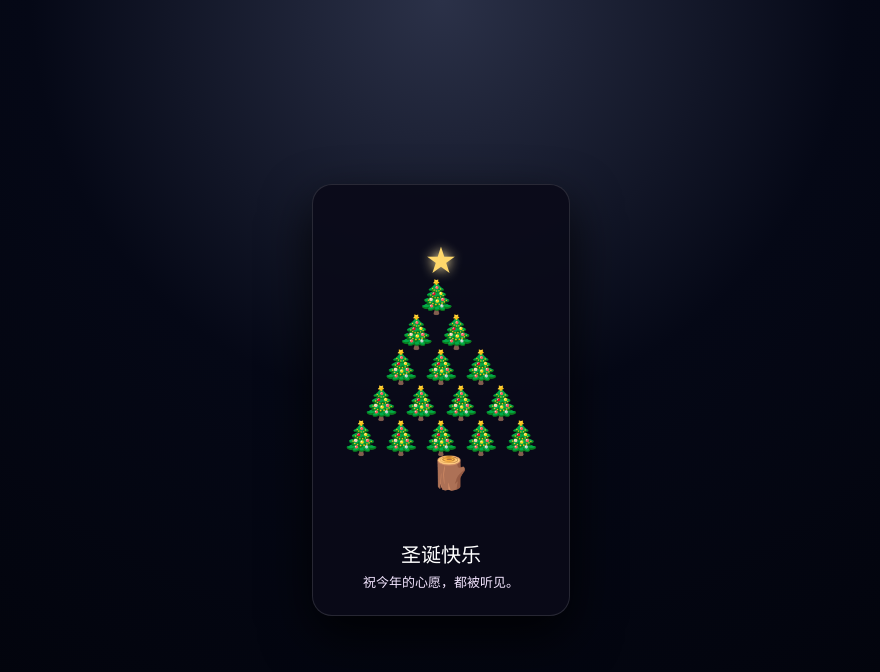
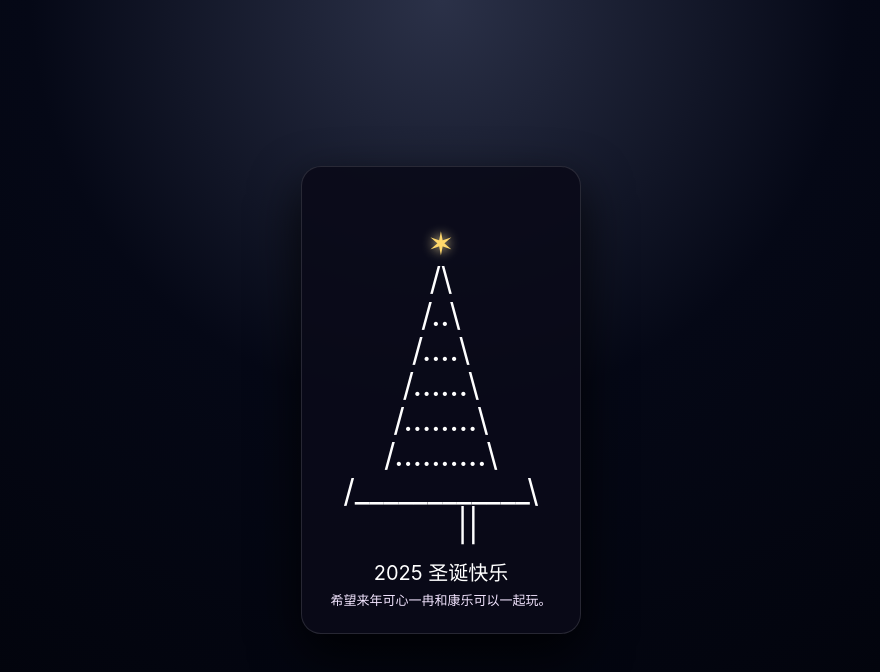
Before and after one commit to LexineKang/christmas-tree, a plain HTML site: page index.html in a window 1280 px wide. Shown: the whole page, without its empty margins (199-1079 px from the left). Drawn offline with Linux system fonts and the light colour scheme.

Commit message:
Update index.html
一冉许愿

```diff
--- a/index.html
+++ b/index.html
@@ -51,17 +51,19 @@
 </head>
 <body>
   <div class="card">
-    <div class="tree">
-<span class="star">★</span>
-&nbsp;🎄
-🎄🎄
-🎄🎄🎄
-🎄🎄🎄🎄
-🎄🎄🎄🎄🎄
-&nbsp;&nbsp;🪵
-    </div>
-    <div class="title">圣诞快乐</div>
-    <p class="msg">祝今年的心愿，都被听见。</p>
+ <div class="tree">
+<span class="star">✶</span>
+      /\
+     /..\
+    /....\
+   /......\
+  /........\
+ /..........\
+/____________\
+      ||
+</div>
+<div class="title">2025 圣诞快乐</div>
+<p class="msg">希望来年可心一冉和康乐可以一起玩。</p>
   </div>
 </body>
 </html>
```
